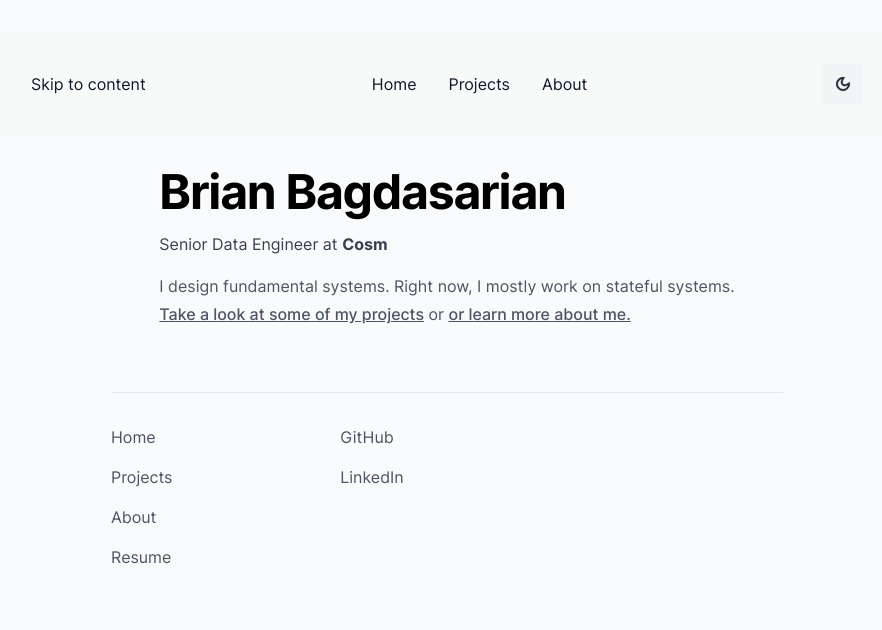
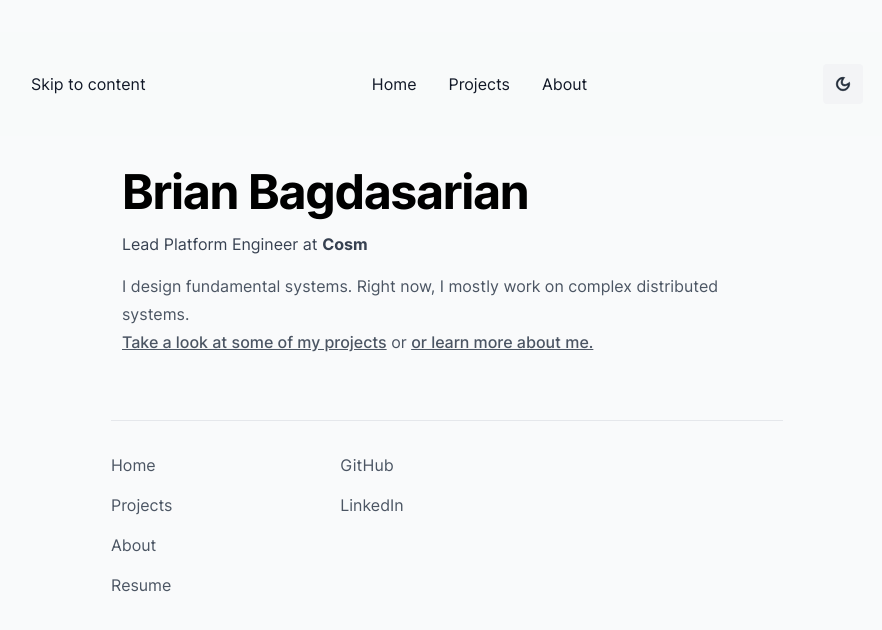
Before and after one commit to ahappypie/ahappypie.github.io, a Next.js app: page / in a window 1280 px wide. Shown: the top 630 px of the page, without its empty margins (193-1075 px from the left). Built offline with nearby package versions, Linux system fonts and the light colour scheme.

Commit message:
fix job title

```diff
--- a/package.json
+++ b/package.json
@@ -1,6 +1,6 @@
 {
   "name": "ahappypie.github.io",
-  "version": "2.2.0",
+  "version": "2.2.1",
   "description": "",
   "main": "index.js",
   "scripts": {
@@ -9,7 +9,7 @@
     "build": "next build",
     "lint": "next lint",
     "start": "next start",
-    "build-gh-pages": "next build && next export -o ./docs/ && touch ./docs/.nojekyll"
+    "build-gh-pages": "next build && next export -o ./docs/ && touch ./docs/.nojekyll && git add ./docs"
   },
   "repository": {
     "type": "git",
--- a/pages/about.tsx
+++ b/pages/about.tsx
@@ -11,7 +11,7 @@ export default function About() {
         <div className="mb-8 prose leading-6 text-gray-600 dark:text-gray-400">
           <p>
             Hi, I’m Brian. I solve fundamental problems. I work at Cosm as a
-            Senior Data Engineer responsible for platform and data infrastructure.
+            Lead Platform Engineer responsible for platform and data infrastructure.
           </p>
           <p>
             I’ve worked across many industries including immersive entertainment,
--- a/pages/index.tsx
+++ b/pages/index.tsx
@@ -9,10 +9,10 @@ export default function Home() {
           Brian Bagdasarian
         </h1>
         <h2 className="text-gray-700 dark:text-gray-200 mb-4">
-          Senior Data Engineer at <span className="font-bold">Cosm</span>
+          Lead Platform Engineer at <span className="font-bold">Cosm</span>
         </h2>
         <p className="prose text-gray-600 dark:text-gray-400">
-          I design fundamental systems. Right now, I mostly work on stateful
+          I design fundamental systems. Right now, I mostly work on complex distributed
           systems.
         </p>
         <p className="prose text-gray-600 dark:text-gray-400">
```
Also changed, not shown: 9 other files (tests, documents, lock files or other folders).
